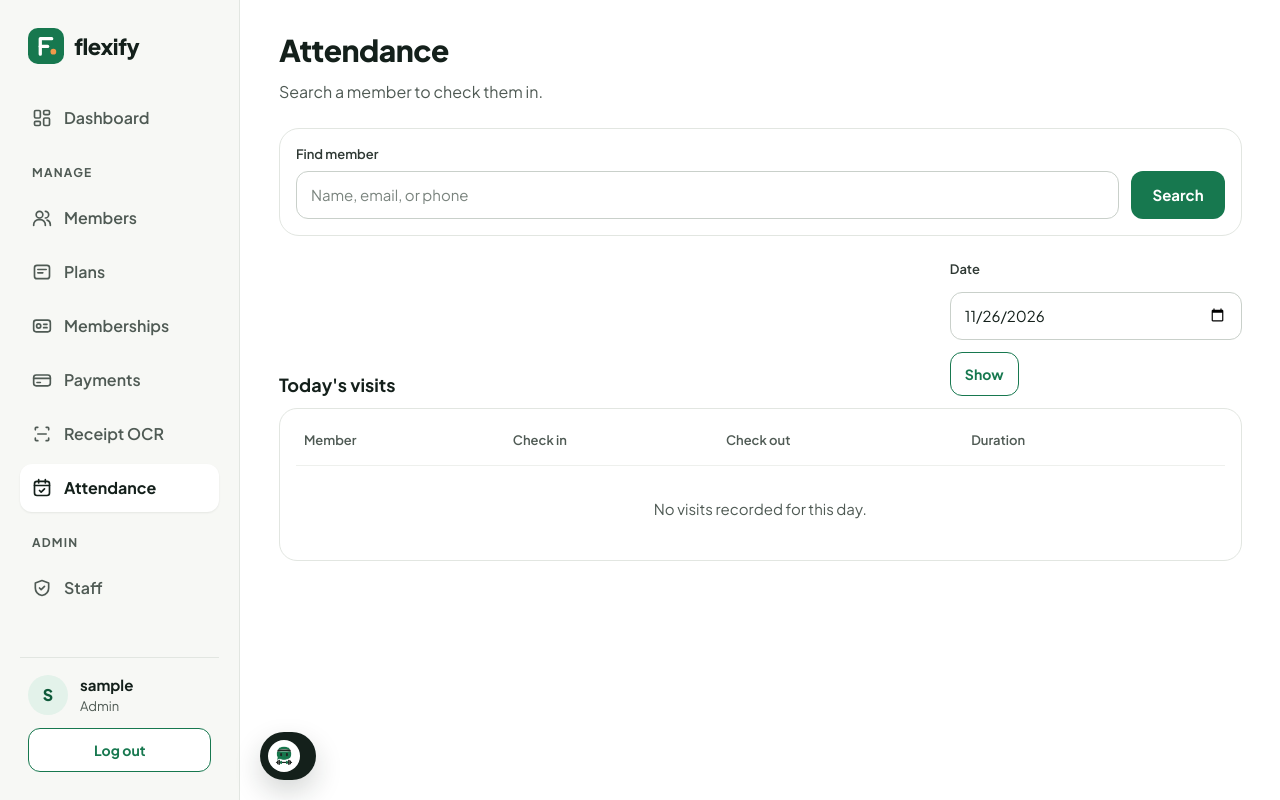
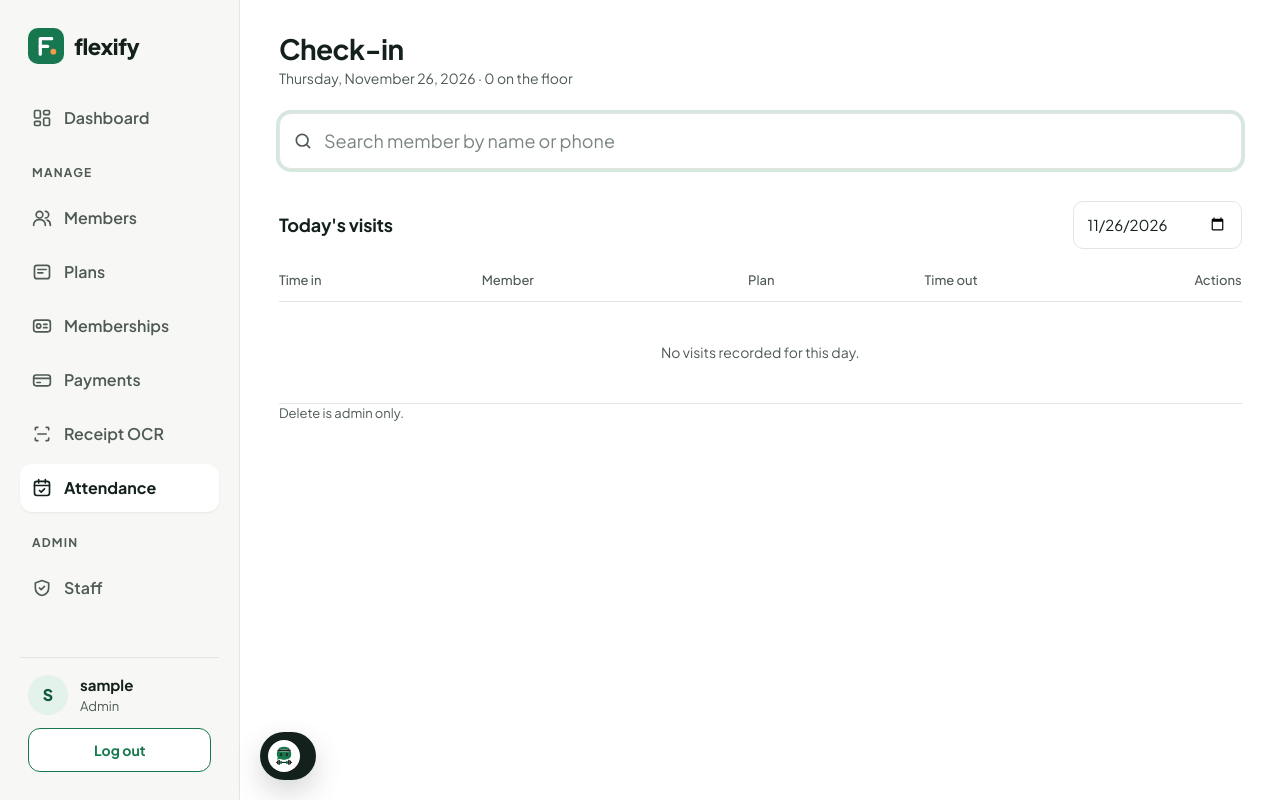
Before and after one commit to leiandrei/Flexify, an ASP.NET Core app: page /Attendance in a window 1280 px wide. Run offline with ASP.NET Core 8, Linux system fonts and the light colour scheme; the visitor is signed in with stand-in values (Sample User, id 1); style sheets or scripts are compiled from the project's sources; the project's own start-up code is not run, and a stand-in starts its controllers and pages.

Commit message:
redesign check-in and visit delete pages

```diff
--- a/Controllers/AttendanceController.cs
+++ b/Controllers/AttendanceController.cs
@@ -18,9 +18,9 @@ namespace GymCrudApp.Controllers
 
         // GET: /Attendance
         [HttpGet]
-        public async Task<IActionResult> Index(string? searchQuery, DateTime? filterDate)
+        public async Task<IActionResult> Index(string? searchQuery, DateTime? filterDate, int page = 1)
         {
-            var vm = await _attendanceService.GetIndexViewModelAsync(searchQuery, filterDate);
+            var vm = await _attendanceService.GetIndexViewModelAsync(searchQuery, filterDate, page);
             return View(vm);
         }
 
@@ -50,7 +50,7 @@ namespace GymCrudApp.Controllers
         // POST: /Attendance/CheckOut
         [HttpPost]
         [ValidateAntiForgeryToken]
-        public async Task<IActionResult> CheckOut(int attendanceId, DateTime? filterDate)
+        public async Task<IActionResult> CheckOut(int attendanceId, DateTime? filterDate, int page = 1)
         {
             var (success, errorMessage) = await _attendanceService.CheckOutAsync(attendanceId);
 
@@ -63,7 +63,11 @@ namespace GymCrudApp.Controllers
                 TempData["SuccessMessage"] = "Member checked out successfully.";
             }
 
-            return RedirectToAction(nameof(Index), new { filterDate = filterDate?.ToString("yyyy-MM-dd") });
+            return RedirectToAction(nameof(Index), new
+            {
+                filterDate = filterDate?.ToString("yyyy-MM-dd"),
+                page
+            });
         }
 
         // GET: /Attendance/Delete/5 (Admin Only)
--- a/Services/IAttendanceService.cs
+++ b/Services/IAttendanceService.cs
@@ -9,6 +9,8 @@ namespace GymCrudApp.Services
         Task<AttendanceIndexViewModel> GetIndexViewModelAsync(
             string? searchQuery,
             DateTime? filterDate,
+            int page = 1,
+            int pageSize = 10,
             DateTime? asOfNow = null);
 
         Task<(bool Success, string? WarningMessage, string? ErrorMessage)> CheckInAsync(
--- a/ViewModels/Attendance/AttendanceListItemViewModel.cs
+++ b/ViewModels/Attendance/AttendanceListItemViewModel.cs
@@ -8,6 +8,7 @@ namespace GymCrudApp.ViewModels.Attendance
         public int MemberId { get; set; }
         public string MemberName { get; set; } = string.Empty;
         public string MemberEmail { get; set; } = string.Empty;
+        public string PlanName { get; set; } = "—";
         public DateTime CheckIn { get; set; }
         public DateTime? CheckOut { get; set; }
         public bool IsOpen => !CheckOut.HasValue;
--- a/Views/Attendance/Index.cshtml
+++ b/Views/Attendance/Index.cshtml
@@ -1,56 +1,62 @@
 @model GymCrudApp.ViewModels.Attendance.AttendanceIndexViewModel
 @{
     Layout = "_AdminLayout";
-    ViewData["Title"] = "Attendance";
+    ViewData["Title"] = "Check-in";
     var isAdmin = User.IsInRole("Admin");
     var isToday = Model.FilterDate.Date == DateTime.Today;
+    var dayLabel = Model.FilterDate.ToString("dddd, MMMM d, yyyy");
+    var floorLabel = Model.OnFloorCount == 1 ? "1 on the floor" : $"{Model.OnFloorCount} on the floor";
 }
 
+<div class="fx-min fx-checkin">
     <header class="fx-page-head">
-    <div class="fx-stack fx-stack--sm">
-        <h1>Attendance</h1>
-        <p class="fx-muted">Search a member to check them in.</p>
+        <div>
+            <h1>Check-in</h1>
+            <p class="fx-muted">@dayLabel · @floorLabel</p>
         </div>
     </header>
 
-@* 1. Member search for check-in *@
-<form asp-action="Index" method="get" class="fx-search-bar" role="search">
-    <div class="fx-field">
-        <label class="fx-label" for="searchQuery">Find member</label>
-        <input type="text" id="searchQuery" name="searchQuery" value="@Model.SearchQuery" class="fx-input" placeholder="Name, email, or phone" />
+    @* Big search: auto-applies while typing; front desk types here all day *@
+    <form asp-action="Index" method="get" id="checkinSearchForm" class="fx-checkin__search" role="search">
+        <label class="visually-hidden" for="searchQuery">Search member by name or phone</label>
+        <div class="fx-checkin__search-field">
+            <svg viewBox="0 0 24 24" aria-hidden="true"><circle cx="11" cy="11" r="7" /><path d="m20 20-3.5-3.5" /></svg>
+            <input type="text"
+                   id="searchQuery"
+                   name="searchQuery"
+                   value="@Model.SearchQuery"
+                   class="fx-input"
+                   placeholder="Search member by name or phone"
+                   autocomplete="off"
+                   autofocus />
         </div>
         <input type="hidden" name="filterDate" value="@Model.FilterDate.ToString("yyyy-MM-dd")" />
-    <button type="submit" class="fx-btn fx-btn--primary">Search</button>
         @if (!string.IsNullOrWhiteSpace(Model.SearchQuery))
         {
-        <a asp-action="Index" class="fx-btn fx-btn--ghost">Clear</a>
+            <a asp-action="Index" asp-route-filterDate="@Model.FilterDate.ToString("yyyy-MM-dd")" class="fx-btn fx-btn--ghost">Clear</a>
         }
     </form>
 
     @if (!string.IsNullOrWhiteSpace(Model.SearchQuery))
     {
-    <section class="fx-card" aria-labelledby="results-heading">
-        <div class="fx-card__head">
-            <h2 id="results-heading">Search results</h2>
-        </div>
+        <section class="fx-checkin__results" aria-label="Search results">
             @if (!Model.MatchingMembers.Any())
             {
                 <p class="fx-muted">No members match "@Model.SearchQuery".</p>
             }
             else
             {
-            <div class="fx-kv-list">
                 @foreach (var m in Model.MatchingMembers)
                 {
-                    <div class="fx-kv">
-                        <div class="fx-list-row">
+                    var detail = BuildMemberDetail(m);
+                    <div class="fx-checkin__result">
+                        <div class="fx-checkin__who">
                             <span class="fx-avatar" aria-hidden="true">@FlexifyUi.Initials(m.FullName)</span>
-                            <div class="fx-list-row__body">
-                                <strong>@m.FullName</strong>
-                                <span>@(m.PlanName ?? "No plan") @(m.ExpiryDate.HasValue ? "· until " + m.ExpiryDate.Value.ToString("MMM d, yyyy") : "")</span>
+                            <div>
+                                <b>@m.FullName</b>
+                                <small>@detail</small>
                             </div>
                         </div>
-                        <div class="fx-row">
                         <span class="@FlexifyUi.StatusBadge(m.MembershipStatus)">@m.MembershipStatus</span>
                         @if (m.HasOpenCheckInToday)
                         {
@@ -59,43 +65,46 @@
                         else if (m.CanCheckIn)
                         {
                             <form asp-action="CheckIn" method="post">
+                                @Html.AntiForgeryToken()
                                 <input type="hidden" name="memberId" value="@m.MemberId" />
                                 <input type="hidden" name="searchQuery" value="@Model.SearchQuery" />
-                                    <button type="submit" class="fx-btn fx-btn--primary fx-btn--sm">Check in</button>
+                                <button type="submit" class="fx-btn fx-btn--primary">Check in</button>
                             </form>
                         }
                         else
                         {
-                                <span class="fx-muted">Renew membership first</span>
+                            <a asp-controller="Members" asp-action="Details" asp-route-id="@m.MemberId" class="fx-checkin__renew">Renew</a>
+                            <button type="button" class="fx-btn fx-btn--primary" disabled title="Membership expired. Renew first.">Check in</button>
                         }
                     </div>
-                    </div>
                 }
-            </div>
             }
         </section>
     }
 
-@* 2. Attendance log for one day *@
-<section class="fx-stack fx-stack--sm" aria-labelledby="log-heading">
-    <div class="fx-page-head">
+    @* Day log: date auto-applies; open visits show Check out *@
+    <section class="fx-checkin__log" aria-labelledby="log-heading">
+        <div class="fx-checkin__log-head">
             <h2 id="log-heading">@(isToday ? "Today's visits" : "Visits on " + Model.FilterDate.ToString("MMM d, yyyy"))</h2>
-        <form asp-action="Index" method="get" class="fx-row">
-            <label class="fx-label" for="filterDate">Date</label>
+            <form asp-action="Index" method="get" id="checkinDateForm" class="fx-checkin__date">
+                <label class="visually-hidden" for="filterDate">Date</label>
                 <input type="date" id="filterDate" name="filterDate" value="@Model.FilterDate.ToString("yyyy-MM-dd")" class="fx-input" />
-            <button type="submit" class="fx-btn fx-btn--outline fx-btn--sm">Show</button>
+                @if (!string.IsNullOrWhiteSpace(Model.SearchQuery))
+                {
+                    <input type="hidden" name="searchQuery" value="@Model.SearchQuery" />
+                }
             </form>
         </div>
 
         <div class="fx-table-wrap">
-        <table class="fx-table">
+            <table class="fx-table fx-checkin__table">
                 <thead>
                     <tr>
+                        <th scope="col">Time in</th>
                         <th scope="col">Member</th>
-                    <th scope="col">Check in</th>
-                    <th scope="col">Check out</th>
-                    <th scope="col">Duration</th>
-                    <th scope="col"><span class="visually-hidden">Actions</span></th>
+                        <th scope="col">Plan</th>
+                        <th scope="col">Time out</th>
+                        <th scope="col" class="fx-th-actions">Actions</th>
                     </tr>
                 </thead>
                 <tbody>
@@ -108,31 +117,25 @@
                         @foreach (var r in Model.Records)
                         {
                             <tr>
-                            <td>
-                                <strong>@r.MemberName</strong>
-                                <span class="fx-sub">@r.MemberEmail</span>
-                            </td>
                                 <td>@r.CheckIn.ToString("h:mm tt")</td>
-                            <td>@(r.CheckOut?.ToString("h:mm tt") ?? "-")</td>
-                            <td>
-                                @if (r.IsOpen)
-                                {
-                                    <span class="fx-badge fx-badge--active">In gym</span>
-                                }
-                                else
-                                {
-                                    @r.DurationDisplay
-                                }
-                            </td>
+                                <td>@r.MemberName</td>
+                                <td>@r.PlanName</td>
+                                <td>@(r.IsOpen ? "" : r.CheckOut!.Value.ToString("h:mm tt"))</td>
                                 <td>
                                     <div class="fx-table__actions">
                                         @if (r.IsOpen)
                                         {
-                                        <form asp-action="CheckOut" method="post">
+                                            <form asp-action="CheckOut" method="post" class="fx-inline-form">
+                                                @Html.AntiForgeryToken()
                                                 <input type="hidden" name="attendanceId" value="@r.AttendanceId" />
                                                 <input type="hidden" name="filterDate" value="@Model.FilterDate.ToString("yyyy-MM-dd")" />
-                                            <button type="submit" class="fx-btn fx-btn--outline fx-btn--sm">Check out</button>
+                                                <input type="hidden" name="page" value="@Model.CurrentPage" />
+                                                <button type="submit" class="fx-btn fx-btn--outline fx-btn--sm fx-checkin__checkout-btn">Check out</button>
                                             </form>
+                                        }
+                                        else
+                                        {
+                                            <button type="button" class="fx-btn fx-btn--outline fx-btn--sm fx-checkin__checkout-btn" disabled title="Already checked out">Check out</button>
                                         }
                                         @if (isAdmin)
                                         {
@@ -146,4 +149,96 @@
                 </tbody>
             </table>
         </div>
+
+        @if (Model.TotalPages > 1)
+        {
+            <nav class="fx-members__pager" aria-label="Visits pages">
+                @if (Model.HasPreviousPage)
+                {
+                    <a asp-action="Index"
+                       asp-route-searchQuery="@Model.SearchQuery"
+                       asp-route-filterDate="@Model.FilterDate.ToString("yyyy-MM-dd")"
+                       asp-route-page="@(Model.CurrentPage - 1)">Previous</a>
+                }
+                else
+                {
+                    <span aria-disabled="true">Previous</span>
+                }
+
+                @for (int i = 1; i <= Model.TotalPages; i++)
+                {
+                    <a asp-action="Index"
+                       asp-route-searchQuery="@Model.SearchQuery"
+                       asp-route-filterDate="@Model.FilterDate.ToString("yyyy-MM-dd")"
+                       asp-route-page="@i"
+                       aria-current="@(i == Model.CurrentPage ? "page" : null)">@i</a>
+                }
+
+                @if (Model.HasNextPage)
+                {
+                    <a asp-action="Index"
+                       asp-route-searchQuery="@Model.SearchQuery"
+                       asp-route-filterDate="@Model.FilterDate.ToString("yyyy-MM-dd")"
+                       asp-route-page="@(Model.CurrentPage + 1)">Next</a>
+                }
+                else
+                {
+                    <span aria-disabled="true">Next</span>
+                }
+            </nav>
+        }
+
+        @if (isAdmin)
+        {
+            <p class="fx-checkin__note">Delete is admin only.</p>
+        }
     </section>
+</div>
+
+@section Scripts {
+<script>
+(() => {
+  const searchForm = document.getElementById('checkinSearchForm');
+  const searchInput = document.getElementById('searchQuery');
+  if (searchForm && searchInput) {
+    let timer = null;
+    const submitSearch = () => {
+      for (const el of searchForm.querySelectorAll('input')) {
+        if (el.name === 'searchQuery' && !(el.value || '').trim()) el.disabled = true;
+      }
+      searchForm.requestSubmit ? searchForm.requestSubmit() : searchForm.submit();
+    };
+    searchInput.addEventListener('input', () => {
+      clearTimeout(timer);
+      timer = setTimeout(submitSearch, 350);
+    });
+  }
+
+  const dateForm = document.getElementById('checkinDateForm');
+  const dateInput = document.getElementById('filterDate');
+  if (dateForm && dateInput) {
+    dateInput.addEventListener('change', () => {
+      dateForm.requestSubmit ? dateForm.requestSubmit() : dateForm.submit();
+    });
+  }
+})();
+</script>
+}
+
+@functions {
+    private static string BuildMemberDetail(GymCrudApp.ViewModels.Attendance.MemberCheckInSearchResultViewModel m)
+    {
+        var phone = string.IsNullOrWhiteSpace(m.ContactNumber) ? m.Email : m.ContactNumber;
+        var plan = string.IsNullOrWhiteSpace(m.PlanName) ? "No plan" : m.PlanName;
+        if (m.ExpiryDate.HasValue)
+        {
+            var daysLeft = (m.ExpiryDate.Value.Date - DateTime.Today).Days;
+            if (daysLeft < 0)
+                return $"{phone} · {plan} ended {m.ExpiryDate.Value:MMM d}";
+            if (daysLeft == 0)
+                return $"{phone} · {plan}, ends today";
+            return $"{phone} · {plan}, {daysLeft} day{(daysLeft == 1 ? "" : "s")} left";
+        }
+        return $"{phone} · {plan}";
+    }
+}
```
Also changed, not shown: Services/AttendanceService.cs (+42 -3 lines), ViewModels/Attendance/AttendanceIndexViewModel.cs (+9 -0 lines), Views/Attendance/Delete.cshtml (+32 -16 lines). Lines whose indentation alone changed are shown as unchanged.
